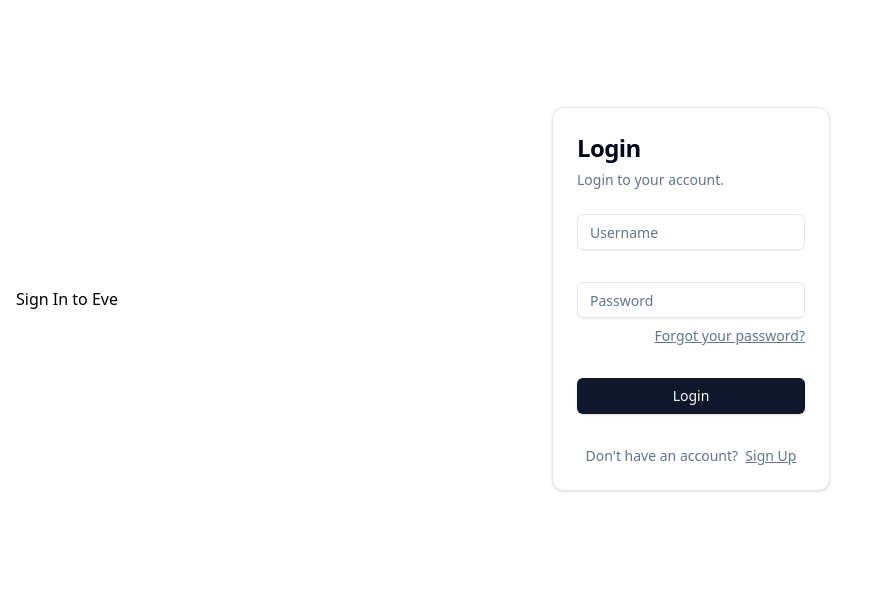
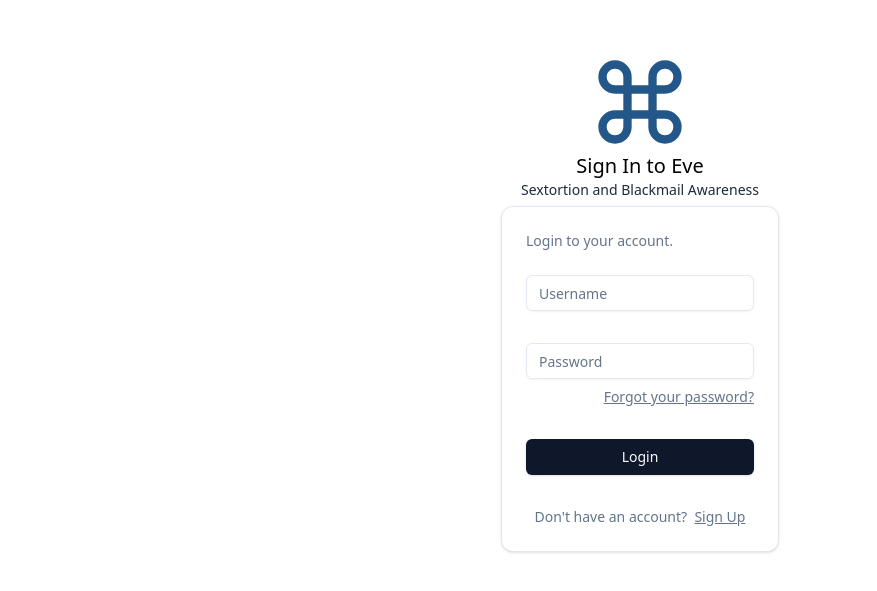
Before and after one commit to kojokhalid/blackmail-sextortion-chatbot, a React (Vite) app: page /login in a window 1280 px wide. Shown: the part 101-692 px from the top of the page, without its empty margins (0-877 px from the left). Built offline with nearby package versions, Linux system fonts and the light colour scheme.

Commit message:
minor change

```diff
--- a/src/components/login-form.tsx
+++ b/src/components/login-form.tsx
@@ -18,7 +18,6 @@ import {
   CardContent,
   CardDescription,
   CardHeader,
-  CardTitle,
 } from "@/components/ui/card";
 
 import { useAuthContext } from "@/hooks/useAuthContext";
@@ -62,7 +61,7 @@ export function LoginForm() {
   return (
     <Card className="mx-auto max-w-sm">
       <CardHeader>
-        <CardTitle className="text-2xl">Login</CardTitle>
+        {/* <CardTitle className="text-2xl"> Login</CardTitle> */}
         <CardDescription>Login to your account.</CardDescription>
       </CardHeader>
       <CardContent>
--- a/src/pages/Login.tsx
+++ b/src/pages/Login.tsx
@@ -1,10 +1,14 @@
 import { LoginForm } from "@/components/login-form";
-
+import { Command } from "lucide-react";
 export default function Login() {
   return (
-    <div className="flex h-screen w-full items-center justify-center px-4">
-      <div>
-        <h3>Sign In to Eve</h3>
+    <div className="flex flex-col h-screen w-full items-center justify-center px-4">
+      <div className="flex flex-col items-center py-1.5">
+        <Command size={100} className="text-mblue" />
+        <h3 className="text-xl text-mblack font-medium">Sign In to Eve</h3>
+        <p className="text-sm text-slate-800">
+          Sextortion and Blackmail Awareness{" "}
+        </p>
       </div>
 
       <LoginForm />
```
